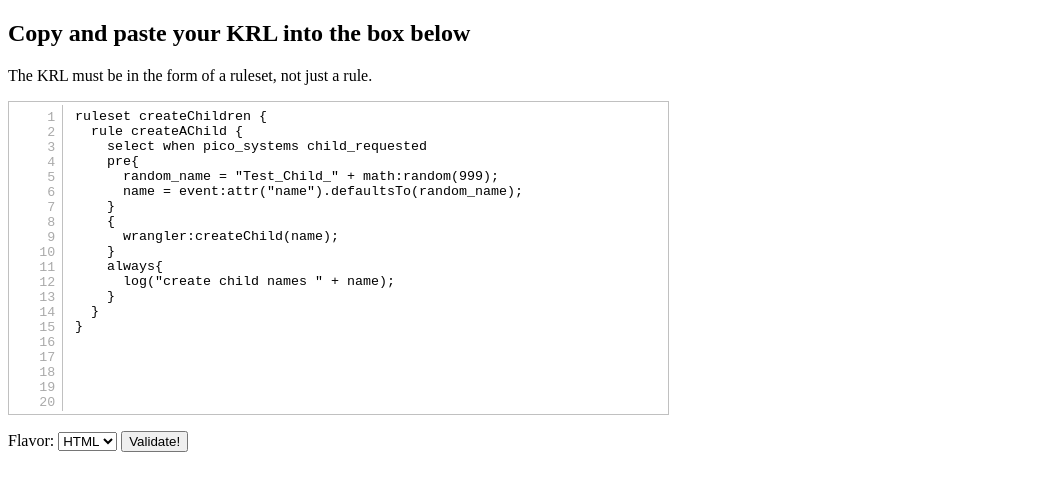
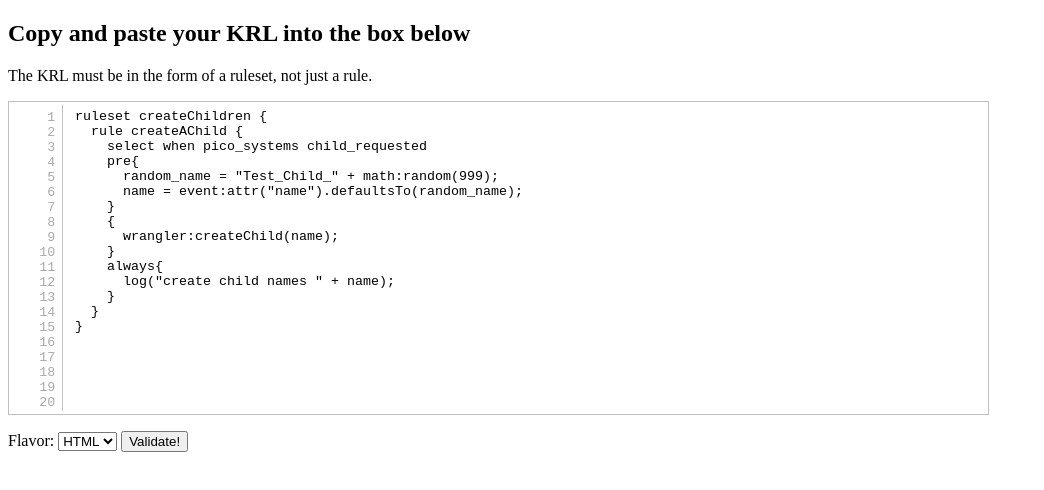
Before and after one commit to b1conrad/sanbachs, a plain HTML site: page ui-work/validate.html in a window 1280 px wide. Shown: the whole page, without its empty margins (0-1044 px from the left). Drawn offline with nearby package versions, Linux system fonts and the light colour scheme.

Commit message:
widen validation textarea

```diff
--- a/ui-work/validate.html
+++ b/ui-work/validate.html
@@ -17,7 +17,7 @@ The KRL must be in the form of a ruleset, not just a rule.
 
 <form method="post" action="https://cs.kobj.net/manage/validate/">
 
-<textarea class="lined" name="rule" rows="20" cols="80">
+<textarea class="lined" name="rule" rows="20" cols="120">
 ruleset createChildren {
   rule createAChild {
     select when pico_systems child_requested
```
